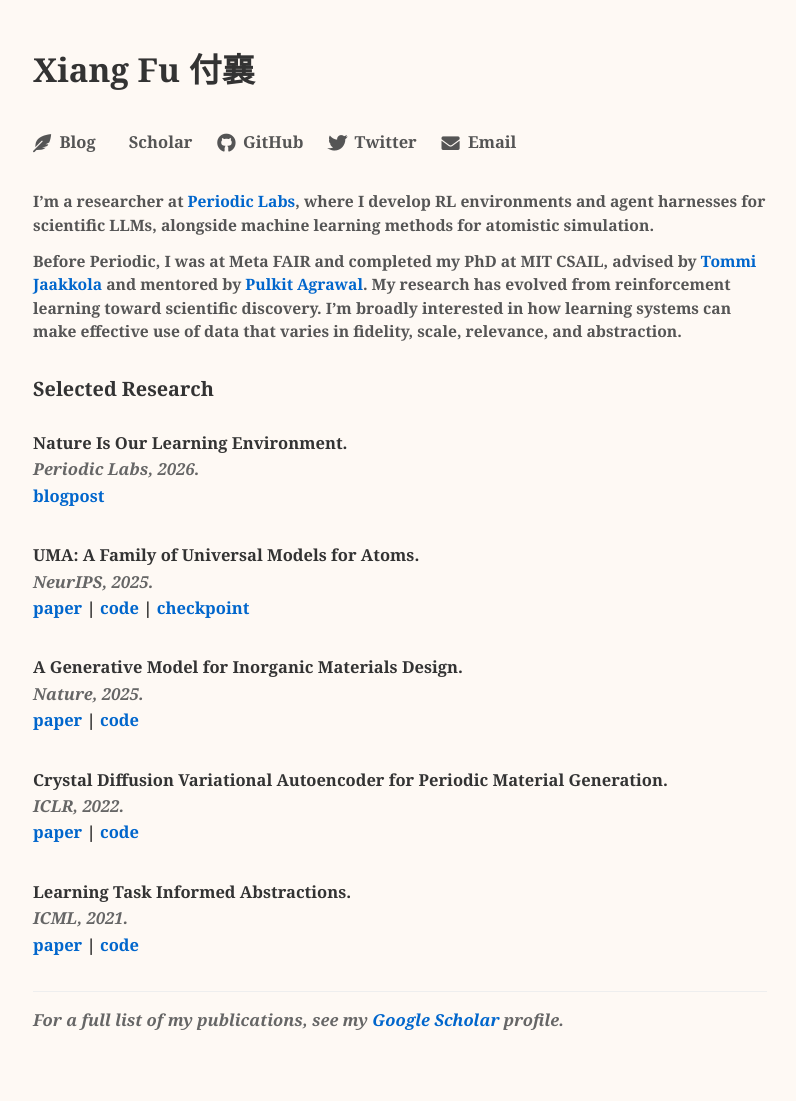
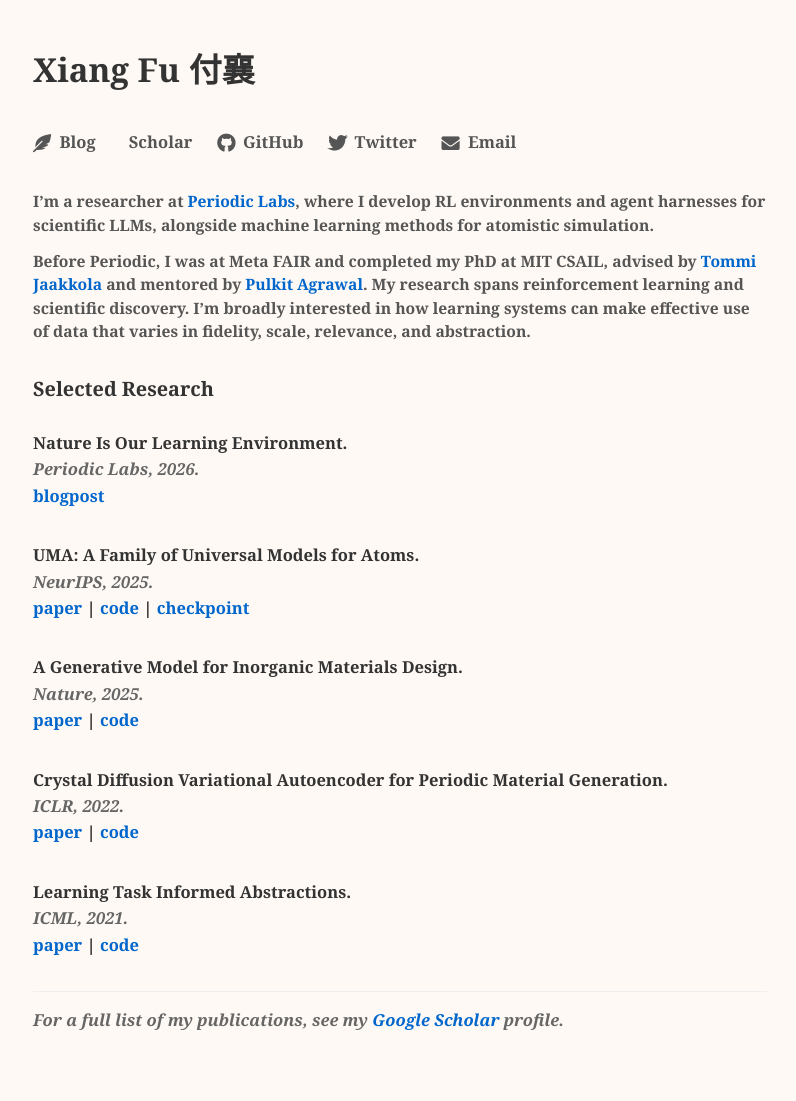
Before and after one commit to kyonofx/kyonofx.github.io, a Jekyll site: the page built from _pages/home.md, in a window 1280 px wide. Shown: the whole page, without its empty margins (240-1036 px from the left). Built offline with Jekyll 4.4.1, drawn with Linux system fonts in a browser that asks for light colours; cached includes are drawn as plain includes; some web fonts are replaced; a style sheet for code colours, icons or effects is not loaded.

Commit message:
Describe research spanning RL and scientific discovery

```diff
--- a/_layouts/archive.html
+++ b/_layouts/archive.html
@@ -43,7 +43,7 @@ layout: default
           <p>Before Periodic, I was at Meta FAIR and completed my PhD at MIT CSAIL, advised by <a
               href="https://people.csail.mit.edu/tommi/tommi.html">Tommi Jaakkola</a> and mentored by <a
               href="https://people.csail.mit.edu/pulkitag/">Pulkit Agrawal</a>.
-            My research has evolved from reinforcement learning toward scientific discovery.
+            My research spans reinforcement learning and scientific discovery.
             I’m broadly interested in how learning systems can make effective use of data that varies in fidelity,
             scale, relevance, and abstraction.</p>
         </div>
```
